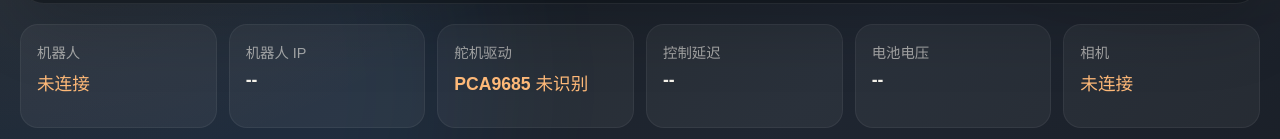
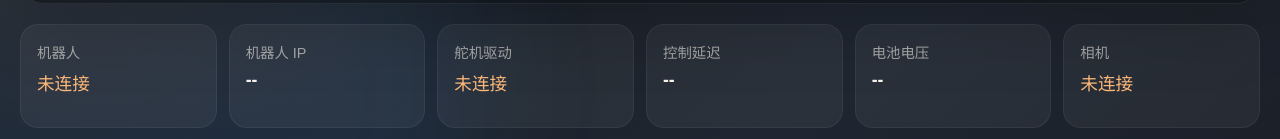
Before and after one commit to vop973726-ship-it/ESP32robot-song-, a React (Vite) app in the folder apps/web/: page /#overview in a window 1280 px wide. Shown: the part 603-742 px from the top of the page. Built offline with nearby package versions, Linux system fonts and the light colour scheme; no server answers.

Commit message:
修正离线时舵机驱动状态显示

```diff
--- a/apps/web/src/App.jsx
+++ b/apps/web/src/App.jsx
@@ -858,8 +858,15 @@ export default function App() {
   const gaitTelemetry = dashboard.gait?.telemetry || defaultState.gait.telemetry;
   const gaitOptimizer = dashboard.gait?.optimizer || defaultState.gait.optimizer;
   const scriptRunner = dashboard.scriptRunner || defaultState.scriptRunner;
+  const robotConnected = Boolean(dashboard.robot.connected);
   const build = dashboard.runtime.build;
   const driverReady = Boolean(build?.servoDriverReady);
+  const driverStatusLabel = !robotConnected
+    ? '未连接'
+    : driverReady
+      ? 'PCA9685 正常'
+      : 'PCA9685 未识别';
+  const driverStatusAccent = !robotConnected ? 'warn' : driverReady ? 'good' : 'warn';
   const batteryLabel =
     typeof dashboard.robot.battery === 'number' ? `${dashboard.robot.battery} V` : '--';
   const flashTargetLabel = flashTarget === 'camera' ? '相机模块' : '机器人主控';
@@ -941,8 +948,8 @@ export default function App() {
           />
           <StatusCard
             label="舵机驱动"
-            value={driverReady ? 'PCA9685 正常' : 'PCA9685 未识别'}
-            accent={driverReady ? 'good' : 'warn'}
+            value={driverStatusLabel}
+            accent={driverStatusAccent}
           />
           <StatusCard
             label="控制延迟"
--- a/apps/web/src/pages/ControlPage.jsx
+++ b/apps/web/src/pages/ControlPage.jsx
@@ -22,8 +22,15 @@ export default function ControlPage({
   setServoLiveMode
 }) {
   const build = dashboard.runtime.build;
+  const robotConnected = Boolean(dashboard.robot.connected);
   const driverReady = Boolean(build?.servoDriverReady);
-  const showDriverWarning = Boolean(dashboard.robot.connected && build && !driverReady);
+  const driverStatusLabel = !robotConnected
+    ? '未连接'
+    : driverReady
+      ? 'PCA9685 正常'
+      : 'PCA9685 未识别';
+  const driverStatusAccent = !robotConnected ? 'warn' : driverReady ? 'good' : 'warn';
+  const showDriverWarning = Boolean(robotConnected && build && !driverReady);
   const batteryLabel =
     typeof dashboard.robot.battery === 'number' ? `${dashboard.robot.battery} V` : '--';
 
@@ -38,13 +45,13 @@ export default function ControlPage({
         <div className="status-grid control-status-grid">
           <StatusCard
             label="机器人连接"
-            value={dashboard.robot.connected ? '在线' : '离线'}
-            accent={dashboard.robot.connected ? 'good' : 'warn'}
+            value={robotConnected ? '在线' : '离线'}
+            accent={robotConnected ? 'good' : 'warn'}
           />
           <StatusCard
             label="舵机驱动"
-            value={driverReady ? 'PCA9685 正常' : 'PCA9685 未识别'}
-            accent={driverReady ? 'good' : 'warn'}
+            value={driverStatusLabel}
+            accent={driverStatusAccent}
           />
           <StatusCard label="电池电压" value={batteryLabel} />
           <StatusCard
```
